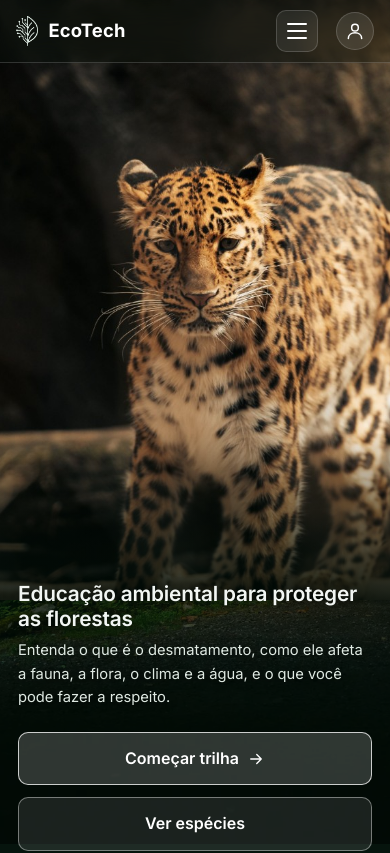
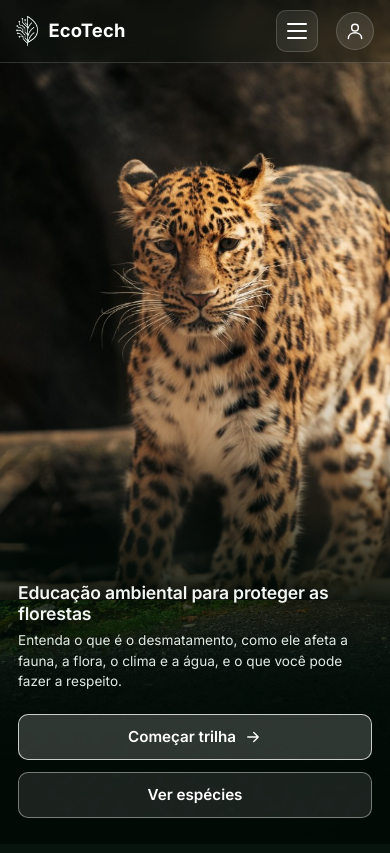
Before and after one commit to GustavoRibasSilestrino/EcoTech, a React (Vite) app: page /#/ in a window 390 px wide. Shown: the top 853 px of the page. Built offline with nearby package versions, Linux system fonts and the light colour scheme.

Commit message:
style(home): reduz ainda mais o título, o texto e os botões da primeira dobra

```diff
--- a/src/pages/Home.jsx
+++ b/src/pages/Home.jsx
@@ -93,10 +93,10 @@ export default function Home() {
             respeito.
           </p>
           <div className="hero-botoes">
-            <Botao to={perfil ? '/trilha' : '/perfil/criar'} variante="vivo" tamanho="lg">
+            <Botao to={perfil ? '/trilha' : '/perfil/criar'} variante="vivo" tamanho="md">
               Começar trilha <Icone nome="seta" tamanho={18} />
             </Botao>
-            <Botao to="/especies" tamanho="lg">
+            <Botao to="/especies" tamanho="md">
               Ver espécies
             </Botao>
           </div>
--- a/src/styles/global.css
+++ b/src/styles/global.css
@@ -148,8 +148,8 @@ ul { padding-left: 1.2em; }
   background: linear-gradient(180deg, rgba(0, 0, 0, 0.35) 0%, rgba(0, 0, 0, 0) 26%, rgba(2, 12, 7, 0.4) 68%, rgba(2, 12, 7, 0.95) 100%);
 }
 .hero-conteudo { width: 100%; max-width: 1200px; margin: 0 auto; padding: 120px 24px 44px; }
-.hero-conteudo h1 { font-size: clamp(1.25rem, 2.2vw, 1.75rem); max-width: 440px; margin: 0 0 0.35em; font-weight: 600; text-shadow: 0 2px 14px rgba(0, 0, 0, 0.7); }
-.hero-sub { font-size: 0.92rem; max-width: 400px; color: #dfe9e2; text-shadow: 0 1px 8px rgba(0, 0, 0, 0.8); }
+.hero-conteudo h1 { font-size: clamp(1.05rem, 1.5vw, 1.3rem); max-width: 380px; font-weight: 600; margin: 0 0 0.35em; font-weight: 600; text-shadow: 0 2px 14px rgba(0, 0, 0, 0.7); }
+.hero-sub { font-size: 0.82rem; max-width: 340px; line-height: 1.5; color: #dfe9e2; text-shadow: 0 1px 8px rgba(0, 0, 0, 0.8); }
 .hero-botoes { display: flex; gap: 12px; flex-wrap: wrap; margin-top: 22px; }
 
 .conteudo-home { max-width: 1200px; margin: 0 auto; padding: 0 24px; }
@@ -423,8 +423,8 @@ legend { padding: 0 8px; font-weight: 500; font-size: 0.93rem; }
       url('/img/hero.jpg') 50% 32% / auto 128% no-repeat;
   }
   .hero-conteudo { padding: 6px 18px 32px; margin-top: -24px; position: relative; }
-  .hero-conteudo h1 { font-size: 1.3rem; max-width: none; }
-  .hero-sub { font-size: 0.92rem; max-width: none; }
+  .hero-conteudo h1 { font-size: 1.1rem; max-width: none; }
+  .hero-sub { font-size: 0.85rem; max-width: none; }
   .hero-botoes .btn { flex: 1 1 100%; }
 }
 
```
